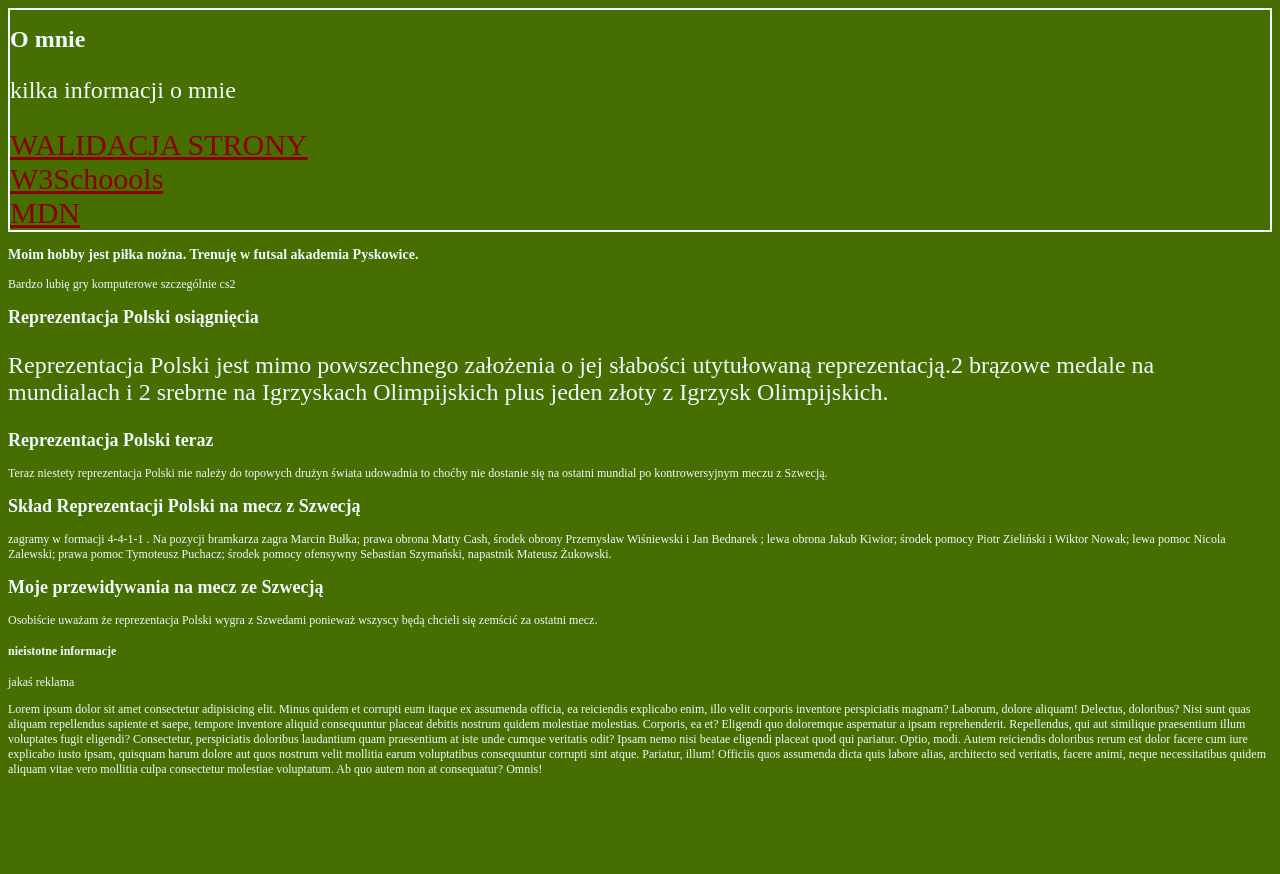
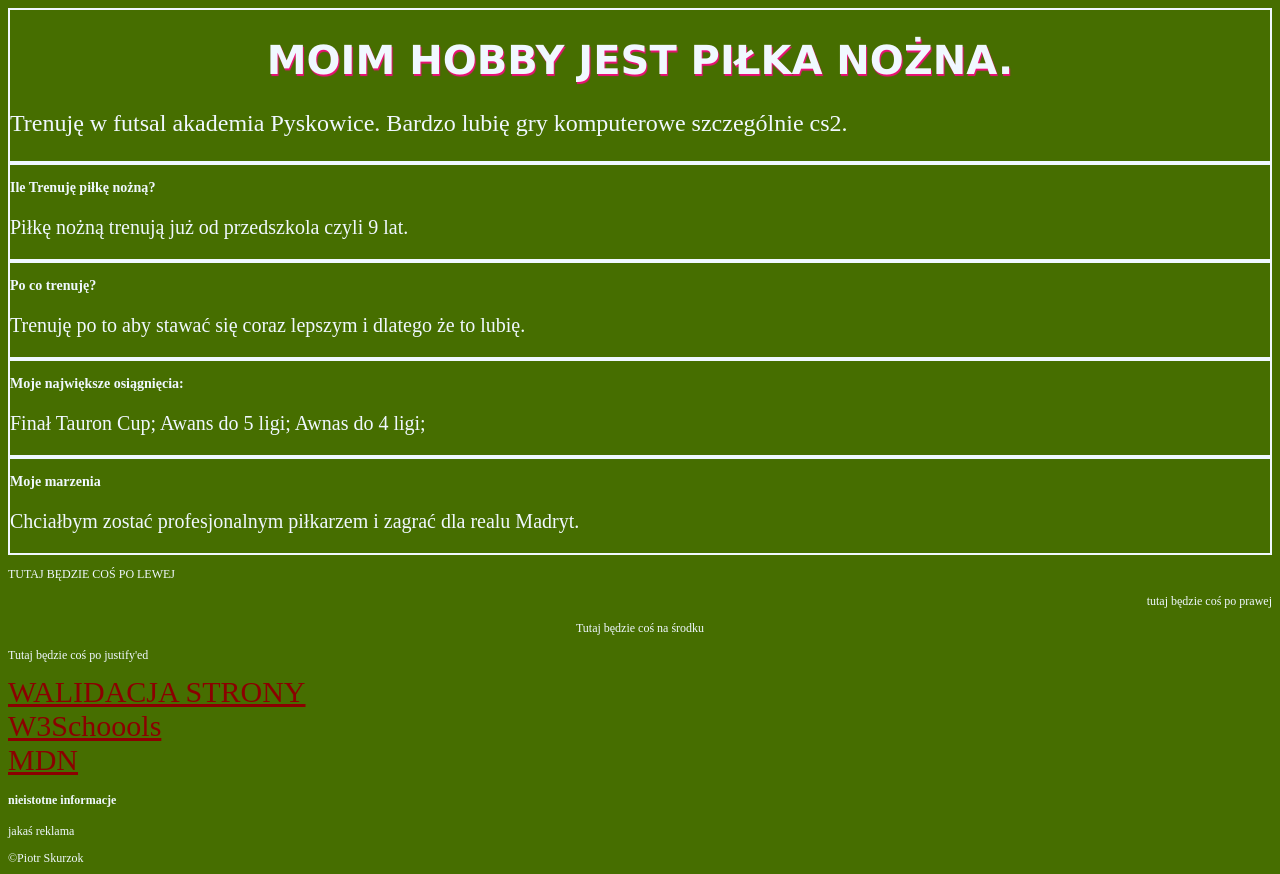
Before and after one commit to Piotrs11/Moja-strona-internetowa, a plain HTML site: page index.html in a window 1280 px wide. Before the commit the page ends 800 px from the top, so only its background shows below. Drawn offline with Linux system fonts and the light colour scheme.

Commit message:
Update index.html

```diff
--- a/index.html
+++ b/index.html
@@ -9,61 +9,64 @@
     <meta name="author" content="Piotr Skurzok">
     <meta name="robots" content="noindex">
     <link rel="stylesheet" href="style.css">
+</head>
 
-</head>
 <body>
-    <header>
-        <h1>O mnie</h1>
-        <p class="paragraf_większy">kilka informacji o mnie</p>
-        <nav>
-        <a href="https://validator.w3.org/">WALIDACJA STRONY</a><br>
-        <a href="https://www.w3schools.com/html/">W3Schoools</a><br>
-        <a href="https://developer.mozilla.org/en-US/">MDN</a>
-        </nav>
-     </header>
+
+<header>
+    <h1 id="Nagłówek">Moim hobby jest piłka nożna.</h1>
+    <p class="paragraf_większy">Trenuję w futsal akademia Pyskowice. Bardzo lubię gry komputerowe szczególnie cs2.</p>
+</header>
+
 <main>
-    <h3>Moim hobby jest piłka nożna. Trenuję w futsal akademia Pyskowice.</h3>
-    <p>Bardzo lubię gry komputerowe szczególnie cs2</p>
+
+<section class="sections">
+    <article>
+        <h1>Ile Trenuję piłkę nożną?</h1>
+        <p class="paragraf_mniejszy">Piłkę nożną trenują już od przedszkola czyli 9 lat.</p>
+    </article>
+</section>
+
+<section class="sections">
+    <article>
+        <h1>Po co trenuję? </h1>
+        <p class="paragraf_mniejszy">Trenuję po to aby stawać się coraz lepszym i dlatego że to lubię.</p>
+    </article>
+</section>
+
+<section class="sections">
+    <article>
+        <h1>Moje największe osiągnięcia:</h1>
+        <p class="paragraf_mniejszy">Finał Tauron Cup; Awans do 5 ligi; Awnas do 4 ligi;</p>
+    </article>
+</section>
+
+<section class="sections">
+    <article>
+        <h1>Moje marzenia </h1>
+        <p class="paragraf_mniejszy" >Chciałbym zostać profesjonalnym piłkarzem i zagrać dla realu Madryt.</p>
+    </article>
+</section>
+
 </main>
 
-    <section>
-        <article>
-        <h2>Reprezentacja Polski osiągnięcia</h2>
-        <p id="paragraf_większy">Reprezentacja Polski jest mimo powszechnego założenia o jej słabości utytułowaną reprezentacją.2 brązowe medale na mundialach i 2 srebrne na Igrzyskach Olimpijskich plus jeden złoty z Igrzysk Olimpijskich.</p>
-        </article>
-    </section>
-    <section>
-        <article>
-        <h2>Reprezentacja Polski teraz </h2>
-        <p>Teraz niestety reprezentacja Polski nie należy do topowych drużyn świata udowadnia to choćby nie dostanie się na ostatni mundial po kontrowersyjnym meczu z Szwecją.</p>
-        </article>
-    </section>
+<p id="lewy">Tutaj będzie coś po lewej</p>
+<p id="prawy">Tutaj będzie coś po prawej</p>
+<p id="center">Tutaj będzie coś na środku</p>
+<p id="justify">Tutaj będzie coś po justify'ed</p>
 
-    <section>
-        <article>
-        <h2>Skład Reprezentacji Polski na mecz z Szwecją</h2>
-        <p>zagramy w formacji 4-4-1-1  . Na pozycji bramkarza zagra Marcin Bułka; prawa obrona Matty Cash, środek obrony Przemysław Wiśniewski i Jan Bednarek
-        ; lewa obrona Jakub Kiwior; środek pomocy Piotr Zieliński i Wiktor Nowak; lewa pomoc Nicola Zalewski; prawa pomoc Tymoteusz Puchacz;
-        środek pomocy ofensywny Sebastian Szymański, napastnik Mateusz Żukowski. </p>
-        </article>
-    </section>
+<nav>
+    <a href="https://validator.w3.org/">WALIDACJA STRONY</a><br>
+    <a href="https://www.w3schools.com/html/">W3Schoools</a><br>
+    <a href="https://developer.mozilla.org/en-US/">MDN</a>
+</nav>
 
-    <section>
-        <article>
-        <h2>Moje przewidywania na mecz ze Szwecją</h2>
-        <p>Osobiście uważam że reprezentacja Polski wygra z Szwedami ponieważ wszyscy będą chcieli się zemścić za ostatni mecz.</p>
-        </article>
-    </section>
+<aside>
+    <h4>nieistotne informacje</h4>
+    <p>jakaś reklama</p>
+</aside>
 
-    <aside>
-        <h4>nieistotne informacje</h4>
-        <p>jakaś reklama</p>
-    </aside>
-    <p>Lorem ipsum dolor sit amet consectetur adipisicing elit. Minus quidem et corrupti eum itaque ex assumenda officia, ea reiciendis explicabo enim, illo velit corporis inventore perspiciatis magnam? Laborum, dolore aliquam!
-    Delectus, doloribus? Nisi sunt quas aliquam repellendus sapiente et saepe, tempore inventore aliquid consequuntur placeat debitis nostrum quidem molestiae molestias. Corporis, ea et? Eligendi quo doloremque aspernatur a ipsam reprehenderit.
-    Repellendus, qui aut similique praesentium illum voluptates fugit eligendi? Consectetur, perspiciatis doloribus laudantium quam praesentium at iste unde cumque veritatis odit? Ipsam nemo nisi beatae eligendi placeat quod qui pariatur.
-    Optio, modi. Autem reiciendis doloribus rerum est dolor facere cum iure explicabo iusto ipsam, quisquam harum dolore aut quos nostrum velit mollitia earum voluptatibus consequuntur corrupti sint atque. Pariatur, illum!
-    Officiis quos assumenda dicta quis labore alias, architecto sed veritatis, facere animi, neque necessitatibus quidem aliquam vitae vero mollitia culpa consectetur molestiae voluptatum. Ab quo autem non at consequatur? Omnis!</p>
-    <footer></footer>
+<footer>&COPY;Piotr Skurzok</footer>
+
 </body>
 </html>
```
